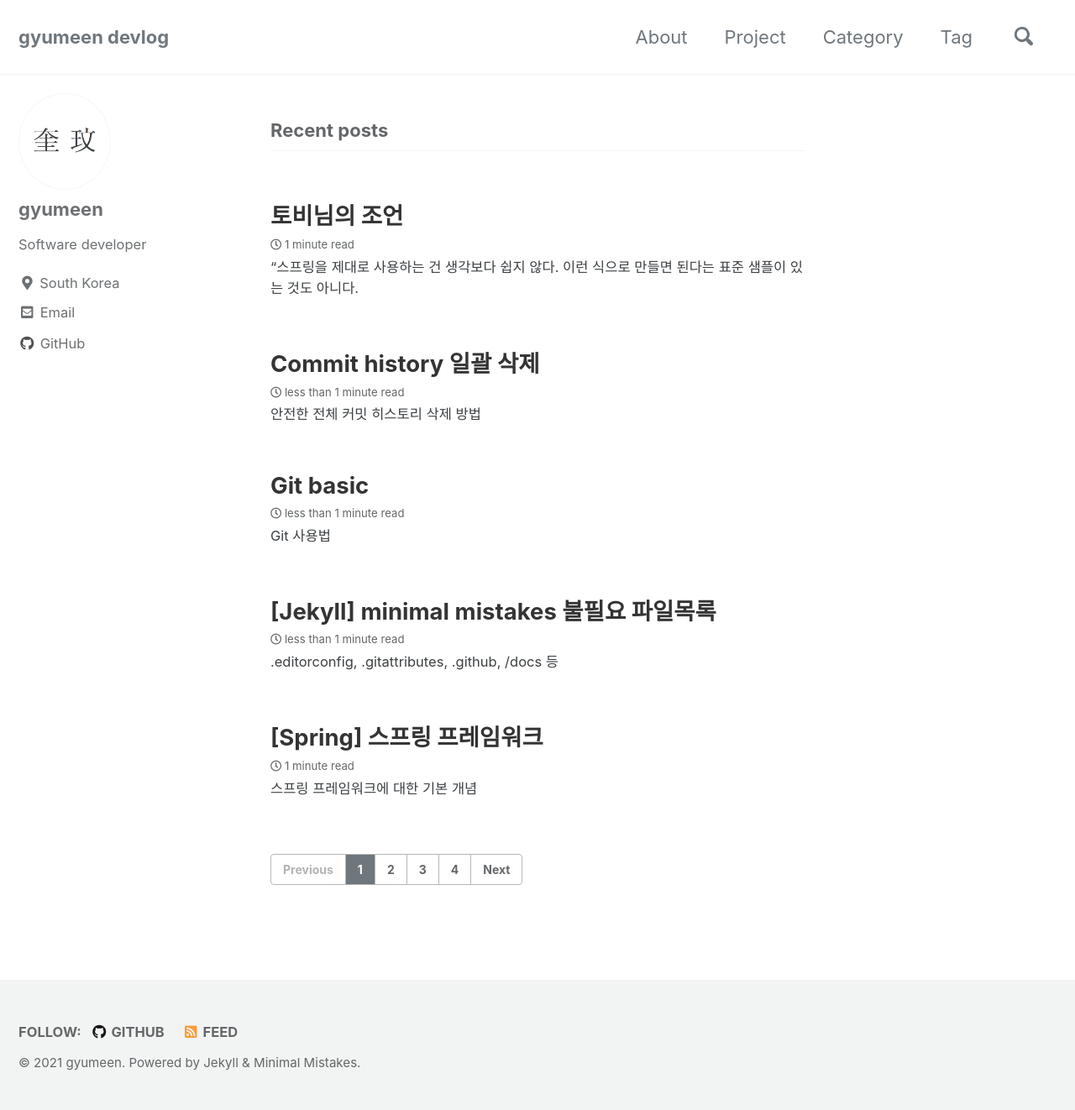
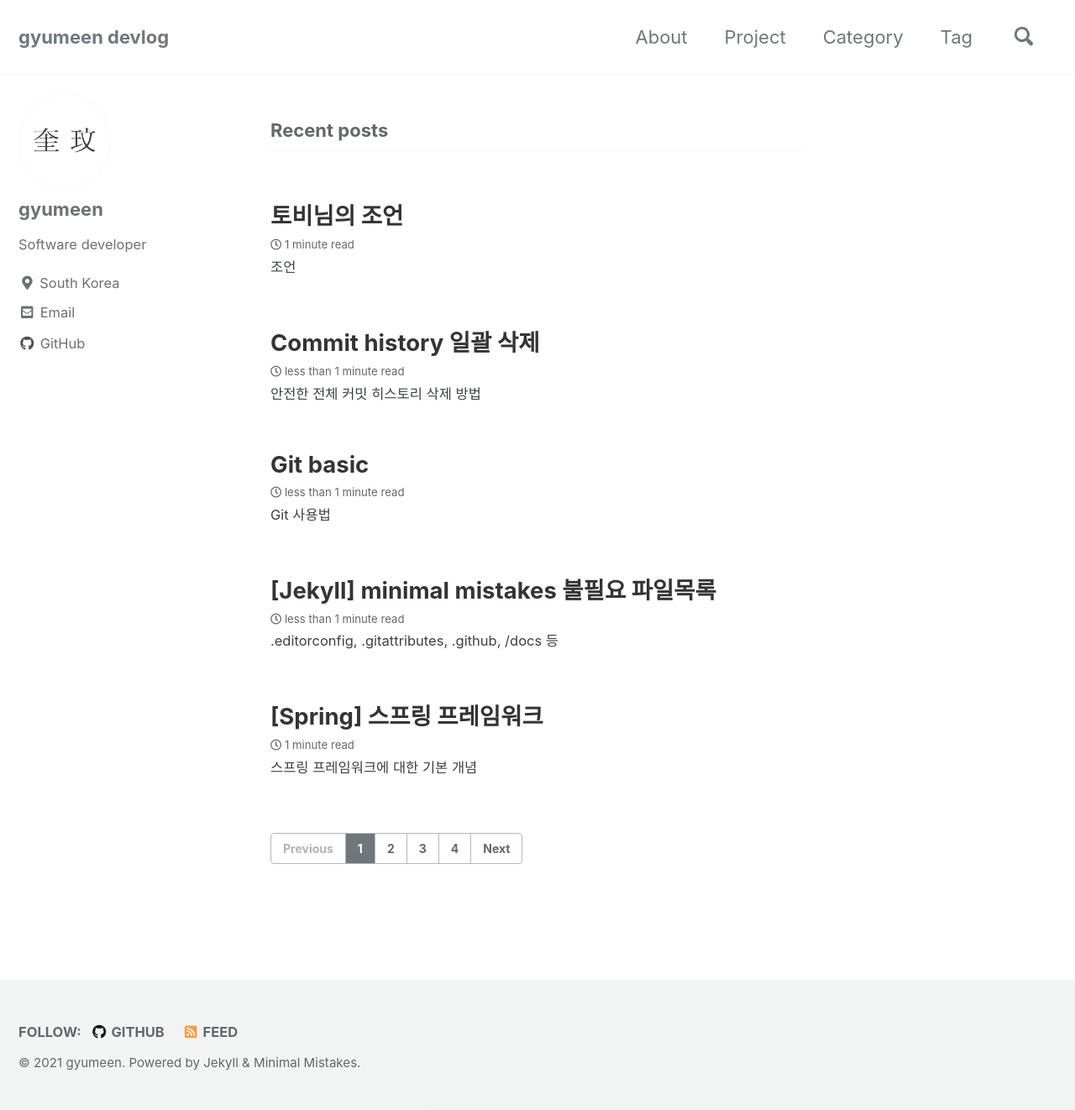
Before and after one commit to gyumeen/gyumeen.github.io, a Jekyll site: the page built from index.html, in a window 1280 px wide and 1322 px high. Shown: the whole window at 84% size. Built offline with Jekyll 4.4.1, drawn with Linux system fonts in a browser that asks for light colours; cached includes are drawn as plain includes; the list of posts is cut into pages by our own code.

Commit message:
Update 2021-01-14-Toby advice.md

```diff
--- a/_posts/2021/Programming/2021-01-14-Toby advice.md
+++ b/_posts/2021/Programming/2021-01-14-Toby advice.md
@@ -1,5 +1,6 @@
 ---
 title: "토비님의 조언"
+excerpt: "조언"
 ---
 
 
```
